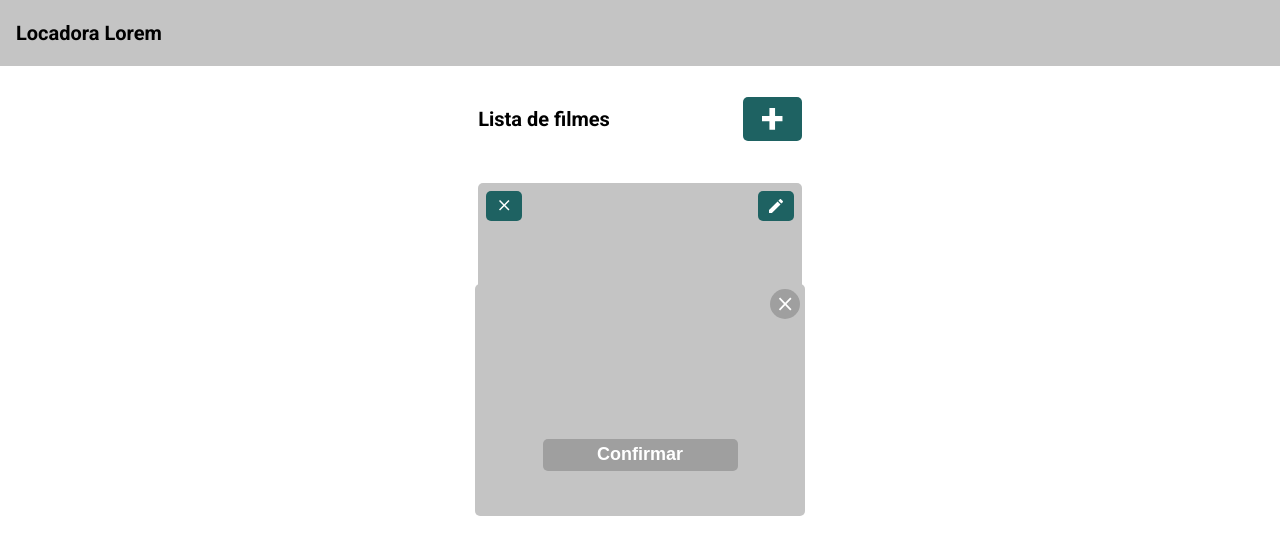
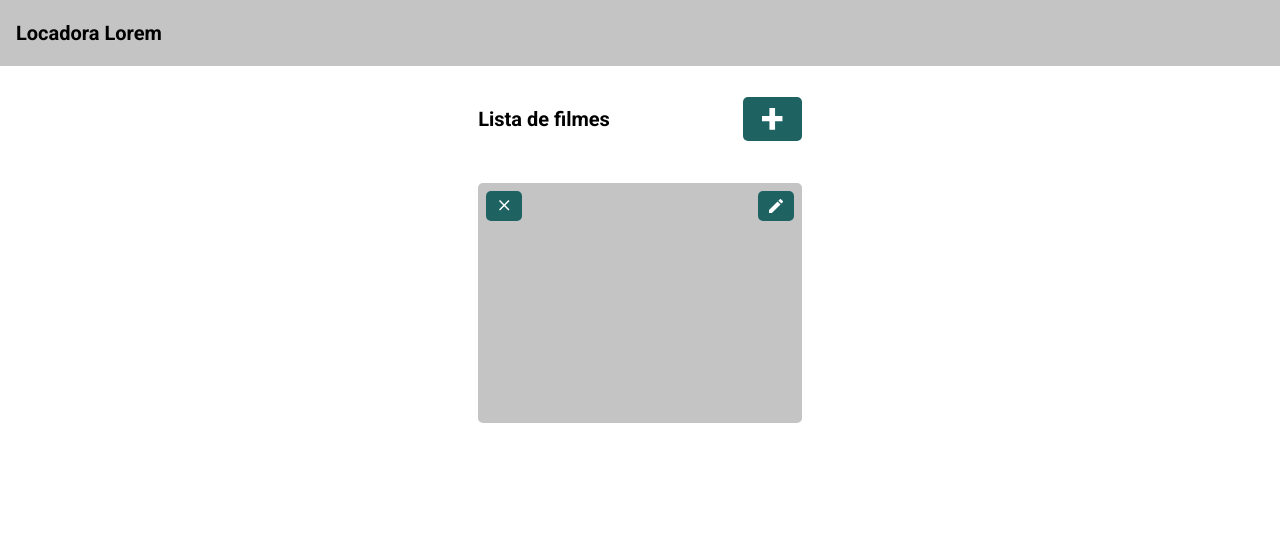
Before and after one commit to jpsant/selecao-krs, a React (Create React App) app: page / in a window 1280 px wide. Shown: the top 554 px of the page. Built offline with nearby package versions, Linux system fonts and the light colour scheme.

Commit message:
added the dynamic showing to the modal

```diff
--- a/src/components/ui/molecules/Modal/index.js
+++ b/src/components/ui/molecules/Modal/index.js
@@ -1,15 +1,19 @@
-import React from 'react';
-import './styles.scss';
+import React from "react";
+import "./styles.scss";
 
-import ConfirmButton from '../../../ui/atoms/ConfirmButton';
-import CloseButton from '../../../ui/atoms/CloseButton'
+import CloseButton from "../../../ui/atoms/CloseButton";
 
-export default function Modal({fnc, children}) {
+export default function Modal({ children, close, show }) {
   return (
-    <div className="modal">
-      <CloseButton />
+    <div
+      style={{
+        visibility: show ? "visible" : "hidden",
+        opacity: show ? "1" : "0",
+      }}
+      className="modal"
+    >
+      <CloseButton fnc={close} />
       {children}
-      <ConfirmButton text="Confirmar" />
     </div>
-  )
+  );
 }
```
